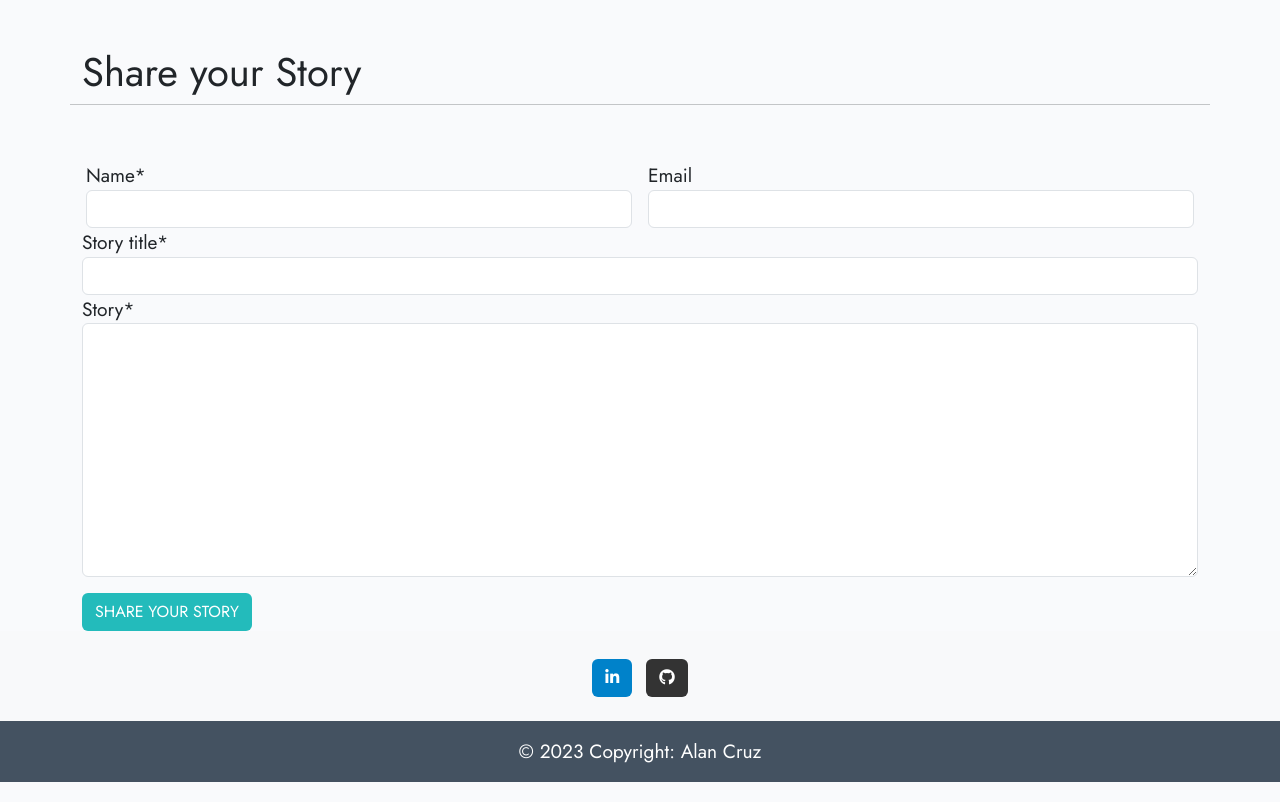
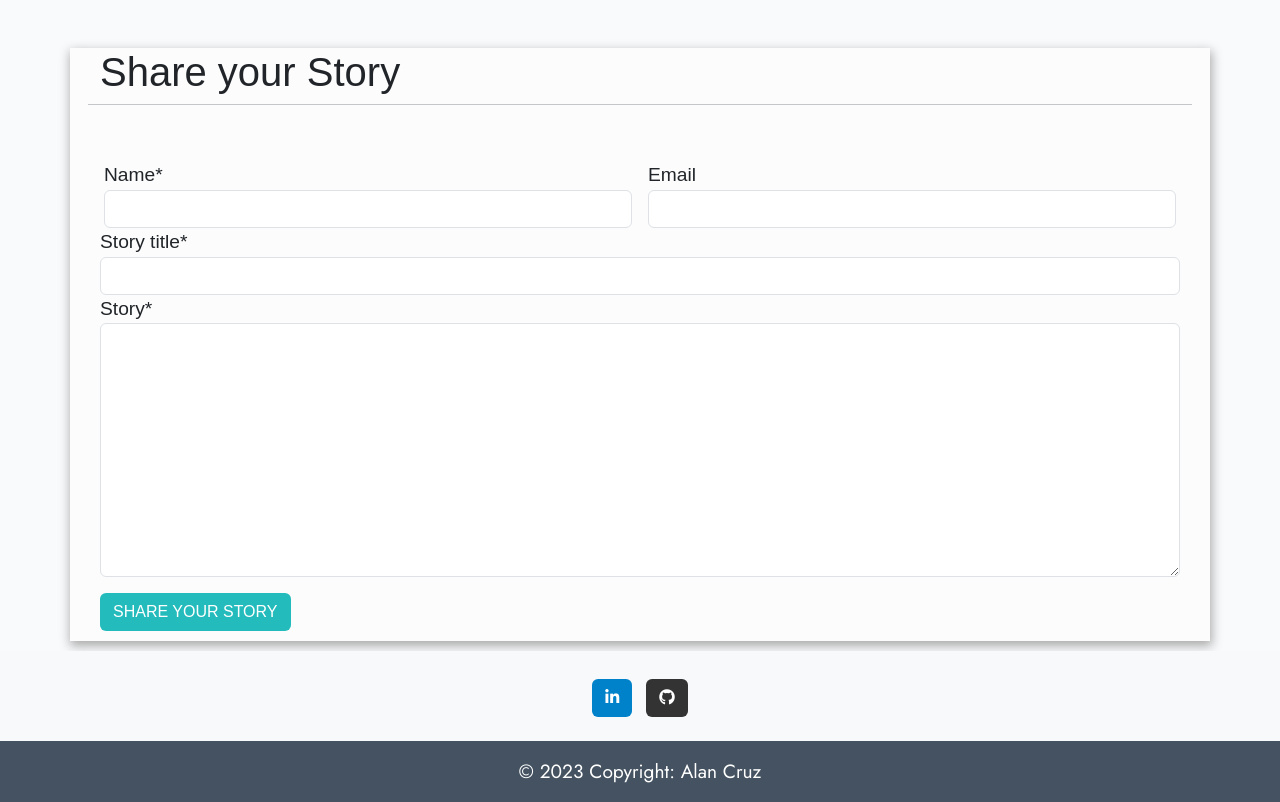
Before and after one commit to llancruzz/share-story, a Django app: page /contact/ in a window 1280 px wide. Shown: the part 107-909 px from the top of the page. Run offline with Django 3.2, Linux system fonts and the light colour scheme; the visitor is signed in with stand-in values (Sample User, id 1); some libraries are stand-ins or nearby versions.

Commit message:
feat: Add styles to share story form

```diff
--- a/static/css/style.css
+++ b/static/css/style.css
@@ -251,3 +251,13 @@ img {
   margin-top: 0%;
   margin-left: 0%;
 }
+
+.share-form {
+  width: 95%;
+  margin: 10px auto;
+  background-color: #fcfcfc;
+  padding: 0px 30px 10px;
+  box-shadow: 1px 4px 10px 1px #aaa;
+  font-family: sans-serif;
+  box-sizing: border-box;
+}
--- a/templates/contact.html
+++ b/templates/contact.html
@@ -4,7 +4,7 @@
 
 {% block content %}
 
-<div class="container mt-5">
+<div class="container mt-5 share-form">
     <div class="row justify-content-center">
         <h1>Share your Story</h1>
         <hr class="mt-0 mb-4">
```
